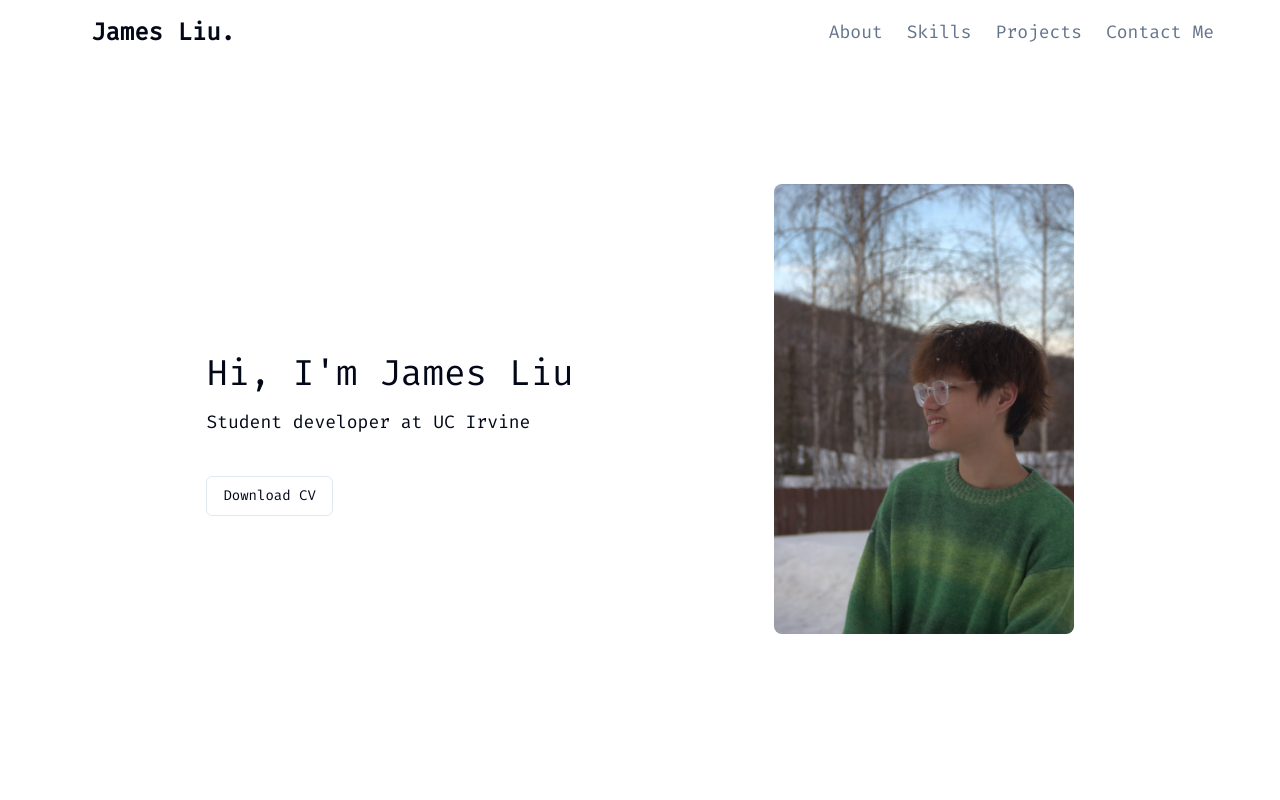
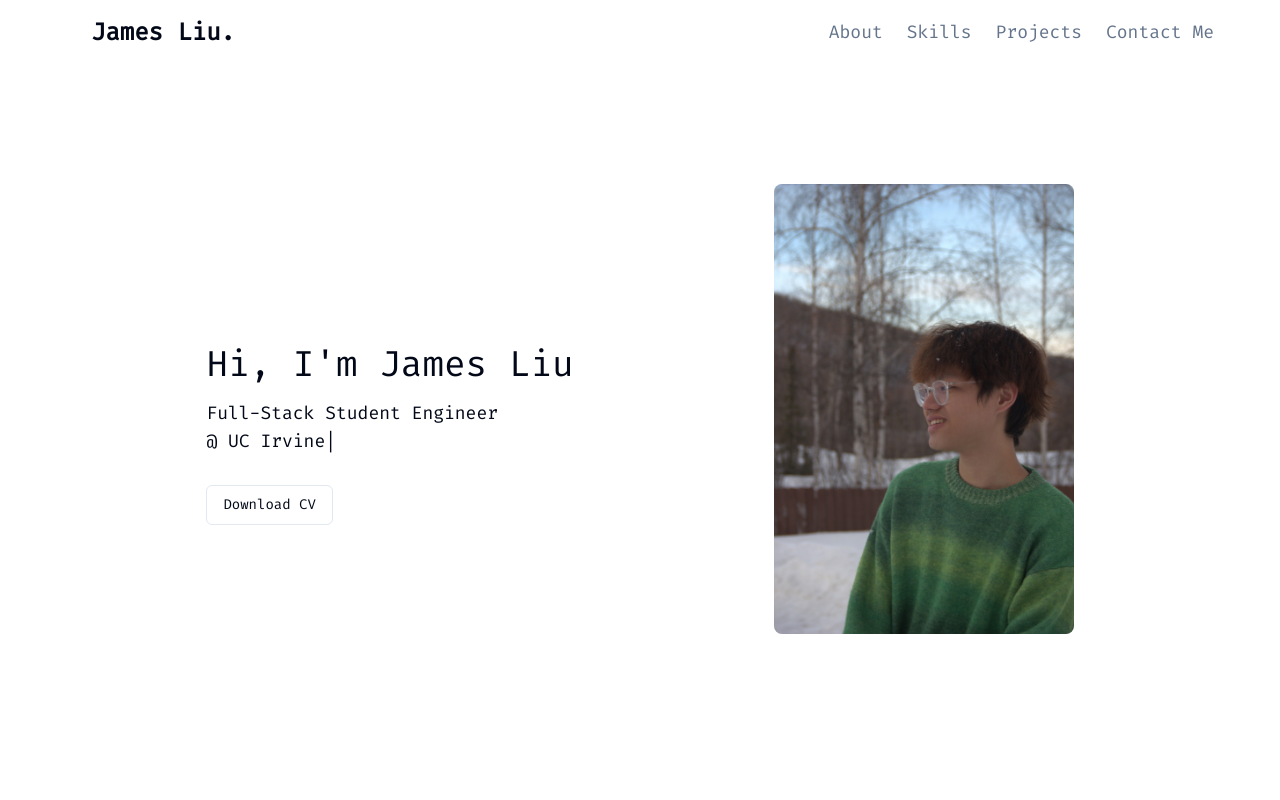
Before and after one commit to jamesxxz/portfolio, a Next.js app: page / in a window 1280 px wide. Shown: the top 800 px of the page. Built offline with nearby package versions, Linux system fonts and the light colour scheme.

Commit message:
add type animation

```diff
--- a/package.json
+++ b/package.json
@@ -32,6 +32,7 @@
     "react-dom": "^18",
     "react-responsive": "^10.0.0",
     "react-scroll": "^1.9.0",
+    "react-type-animation": "^3.2.0",
     "tailwind-merge": "^2.3.0",
     "tailwindcss-animate": "^1.0.7"
   },
--- a/src/app/contact.tsx
+++ b/src/app/contact.tsx
@@ -13,7 +13,7 @@ export default function Contacts() {
 
       <div className="flex flex-col sm:flex-row items-center relative w-full">
         <Separator className="w-full sm:w-[550px] bg-black" />
-        <div className="mt-2 sm:mt-0 sm:ml-20 flex gap-3 justify-center">
+        <div className="mt-2 sm:mt-0 sm:ml-[68px] flex gap-4 justify-center">
           <a
             className="hover:opacity-75 text-slate-800"
             onClick={() =>
--- a/src/app/landing.tsx
+++ b/src/app/landing.tsx
@@ -1,4 +1,5 @@
 import { Button } from "@/components/ui/button";
+import { TypeAnimation } from "react-type-animation";
 
 export default function Landing() {
   return (
@@ -7,8 +8,10 @@ export default function Landing() {
         <div className="lg:text-4xl text-2xl mb-[15px]">
           Hi, I&apos;m James Liu
         </div>
-        <div className="lg:text-lg text-base mb-[30px] lg:mb-[40px]">
-          Student developer at UC Irvine
+        <div className="lg:text-lg text-base mb-[30px] w-[300px]">
+          <TypeAnimation
+            sequence={["Full-Stack Student Engineer @ UC Irvine", 500]}
+          ></TypeAnimation>
         </div>
         <a
           href="https://docs.google.com/document/d/1AjS9IsPzXmmP--Isu-jyIxJGtTDwkeUDXxvzBY8AURc/edit?usp=sharing"
```
Also changed, not shown: 1 other file (tests, documents, lock files or other folders).
